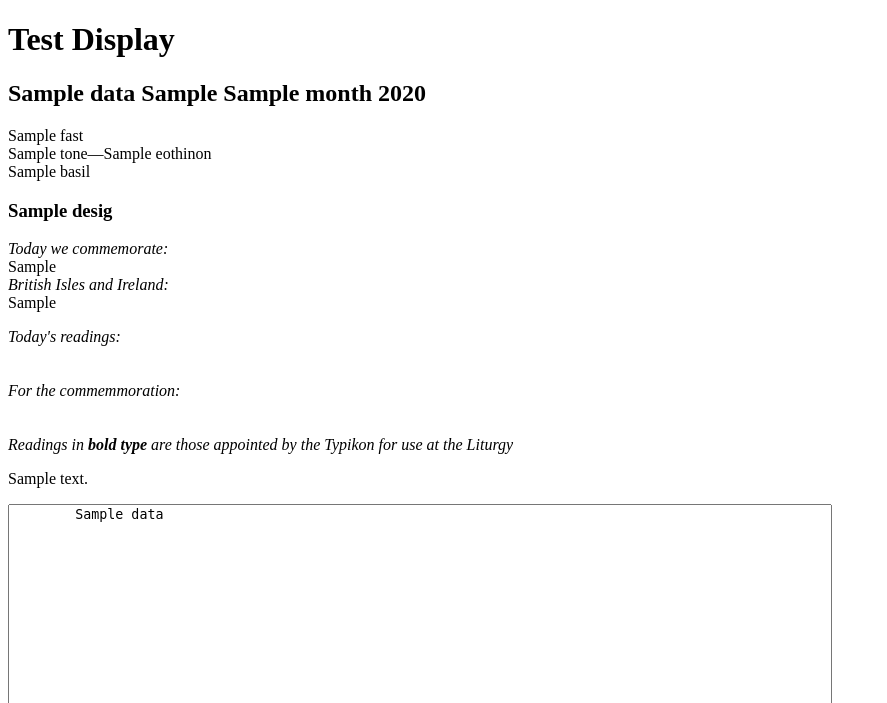
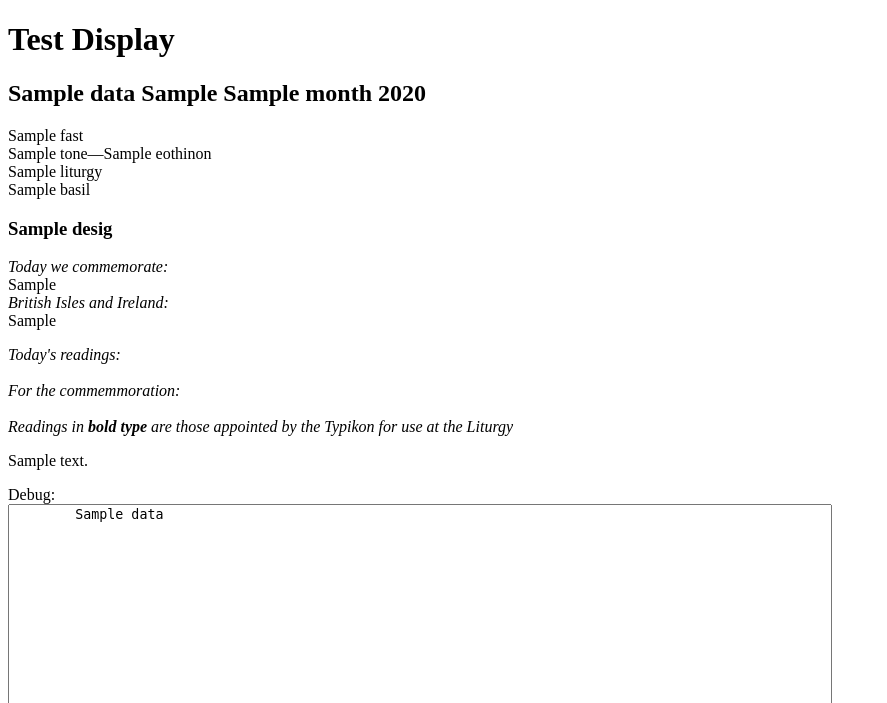
Before and after one commit to cmbryan/yocal, a Flask app: template api/templates/test_display.html in a window 1280 px wide. Shown: the top 703 px of the page, without its empty margins (0-887 px from the left). Run offline with Flask 3, Linux system fonts and the light colour scheme; the template is opened without the code that fills it: most values are stand-ins (such as "Sample title", 1, 10 or a date in 2020); parts of the project's set-up code (start-up, migrations or seed data) failed here and were passed over.

Commit message:
test-display improvements

```diff
--- a/api/api.py
+++ b/api/api.py
@@ -63,6 +63,9 @@
     return template.render(data=data)
 
 
+def liturgy_allowed(a_code: str) -> bool:
+    return a_code[0] == "G" and (a_code[2] != "S" or a_code in ["G7Sat", "E36Wed", "E36Fri"])
+
 def _get_date(date_obj: datetime.date) -> Dict:
     data = _get_data(date_obj)
 
@@ -73,7 +76,7 @@
     desig_a = data["desig_a"]
     desig_g = data["desig_g"]
     desig = ", ".join([desig_a, desig_g]) if desig_a and desig_g \
-        else desig_a if desig_a else None
+        else desig_a if desig_a else ""
 
     result = {
         "day_name": data["day_name"],
@@ -83,7 +86,9 @@
         "fast": data["fast"],
         "tone": data["tone"],
         "eothinon": data["eothinon"],
-        "basil": data["basil"],  # TODO replace with enum for Basil, Chrysostom, on None
+        "liturgy": data["basil"] if data["basil"]
+            else "" if liturgy_allowed(data["a_code"])
+            else "Liturgy of St John Chrysostom",
         "desig": desig,
         "commem": data["major_commem"],
         "fore_after": data["fore_after"],
@@ -146,8 +151,7 @@
             g_data["primary"].append("lect_2")
 
     # As there is no Liturgy Mon-Fri in Lent, or on Holy Saturday, or on Wed and Fri of Cheesefare Week, remove the bold tags from the lections
-    if a_code[0] == "G" \
-            and (a_code[2] != "S" or a_code in ["G7Sat", "E36Wed", "E36Fri"]):
+    if liturgy_allowed(a_code):
         for section in [a_data, g_data, c_data, x_data]:
             section["primary"] = []
 
--- a/api/templates/test_display.html
+++ b/api/templates/test_display.html
@@ -10,8 +10,14 @@
     <p>
         <h2>{{ data["day_name"] }} {{ data["day_ord"] }} {{ data["month"] }} {{ data["year"] }}</h2>
         {{ data["fast"] }}
-        <br/>
-        {{ data["tone"] }}&mdash;{{ data["eothinon"] }}
+        {% if data["tone"] %}
+            <br/>
+            {{ data["tone"] }}&mdash;{{ data["eothinon"] }}
+        {% endif %}
+        {% if data["liturgy"] %}
+            <br/>
+            {{ data["liturgy"] }}
+        {% endif %}
         <br/>
         {{ data["basil"] }}
         <h3>{{ data["desig"] }}</h3>
@@ -27,22 +33,22 @@
     </p>
     <p>
         <em>Today's readings:</em>
-        <br/>
         {% for lect in data["lections"]["basic"] %}
+            <br/>
             {{ embolden_liturgy_lects(lect, data["lections"]["liturgy"]) }}{% if not loop.last %}; {% endif %}
+        {% endfor %}
+        {% if data["lections"]["commem"] %}
             <br/>
-        {% endfor %}
-        <br/>
-        {% if data["lections"]["commem"] %}
             <em>For the commemmoration:</em>
-            <br/>
             {% for lect in data["lections"]["commem"] %}
+                <br/>
                 {{ embolden_liturgy_lects(lect, data["lections"]["liturgy"]) }}{% if not loop.last %}; {% endif %}
-                <br/>
             {% endfor %}
         {% endif %}
-        <br/>
-        <em>Readings in <b>bold type</b> are those appointed by the Typikon for use at the Liturgy</em>
+        {% if data["liturgy"] %}
+            <br/>
+            <em>Readings in <b>bold type</b> are those appointed by the Typikon for use at the Liturgy</em>
+        {% endif %}
     </p>
     <p>
         {% for text in data["texts"] %}
@@ -50,6 +56,8 @@
             <br/>
         {% endfor %}
     </p>
+
+    Debug:<br/>
     <textarea rows="50" cols="100">
         {{ data | pprint }}
     </textarea>
```
